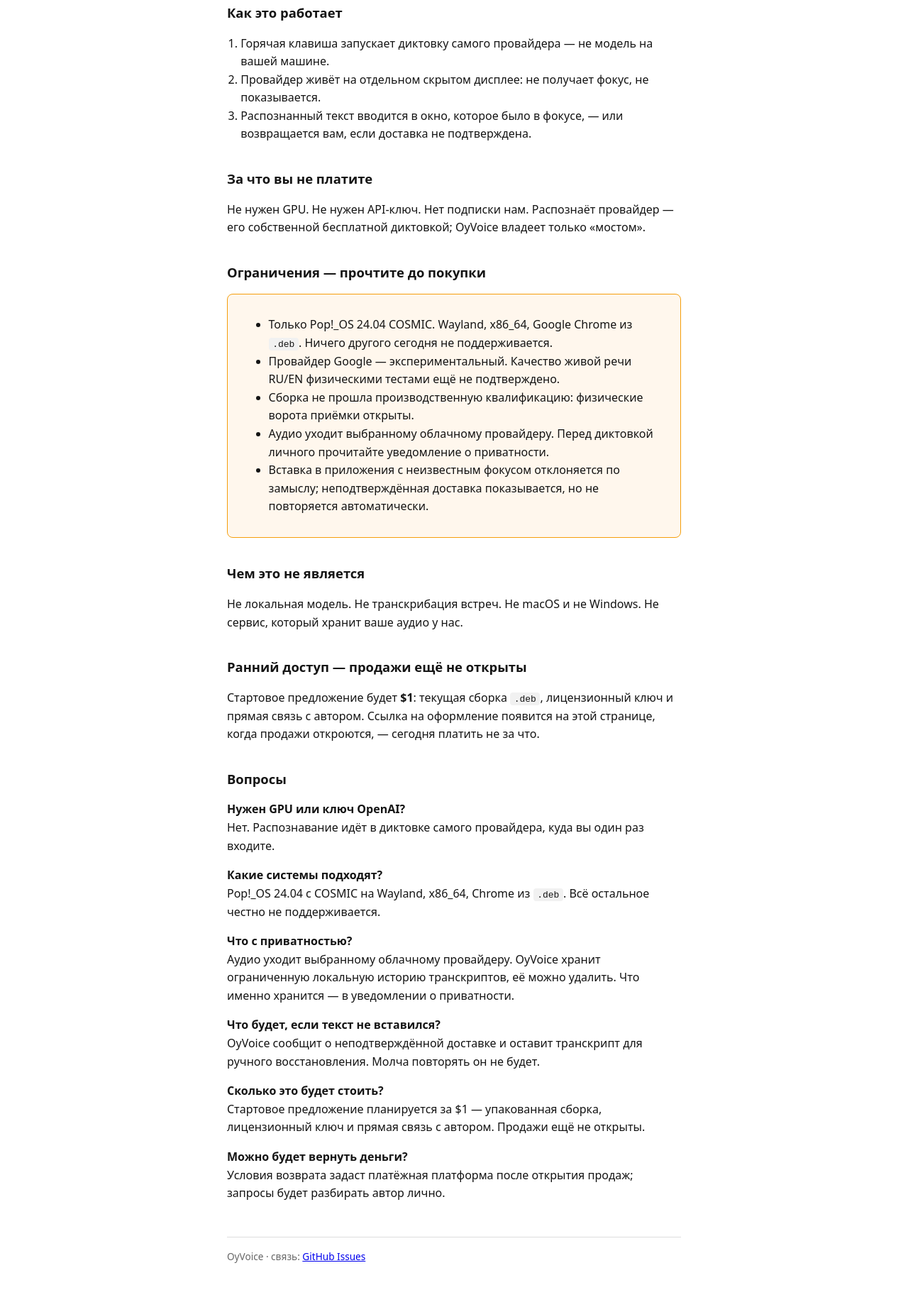
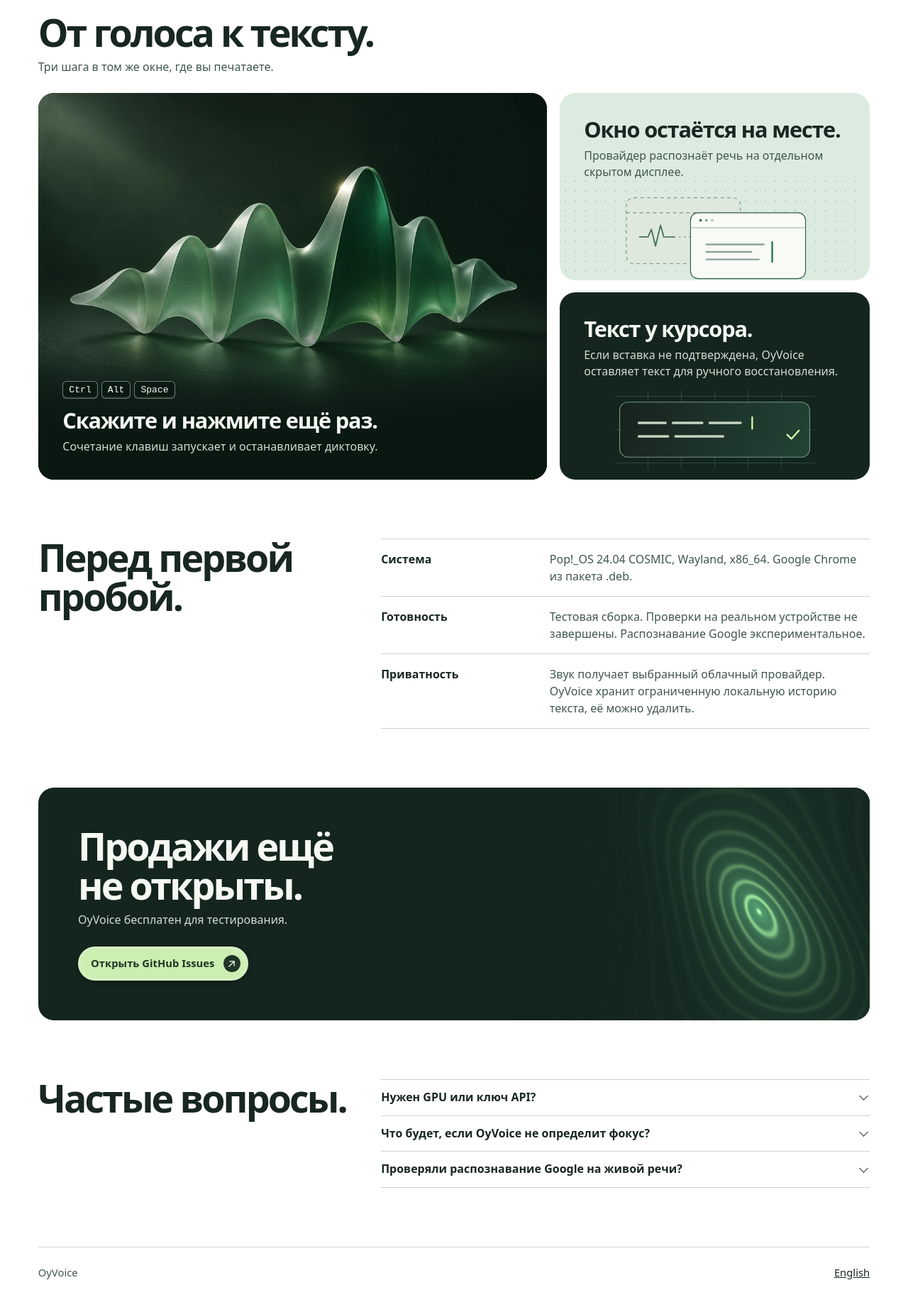
Before and after one commit to oysana/oyvoice, a plain HTML site: page ru/index.html in a window 1280 px wide. Shown: the part 216-2058 px from the top of the page at 71% size. Before the commit the page ends 2030 px from the top, so only its background shows below. Drawn offline with Linux system fonts and the light colour scheme.

Commit message:
Redesign the OyVoice storefront below the hero

```diff
--- /dev/null
+++ b/assets/storefront-shader.js
@@ -0,0 +1,79 @@
+const stage = document.querySelector(".oy-action-art canvas");
+
+if (stage) {
+  const observer = new IntersectionObserver(([entry]) => {
+    if (!entry.isIntersecting) return;
+    observer.disconnect();
+    renderStage(stage);
+  });
+  observer.observe(stage);
+}
+
+function renderStage(canvas) {
+  const gl = canvas.getContext("webgl", {alpha: false, antialias: false, powerPreference: "low-power"});
+  if (!gl) return;
+
+  const vertex = compile(gl, gl.VERTEX_SHADER, `
+    attribute vec2 point;
+    void main() { gl_Position = vec4(point, 0.0, 1.0); }
+  `);
+  const fragment = compile(gl, gl.FRAGMENT_SHADER, `
+    precision mediump float;
+    uniform vec2 size;
+
+    // Curved interference fringes recall sound propagating across a surface.
+    void main() {
+      vec2 uv = gl_FragCoord.xy / size;
+      vec2 p = (uv - vec2(.69, .47)) * vec2(1.52, 1.0);
+      p.x += .15 * sin(p.y * 4.0 + p.x * 2.1);
+      float d = length(p * vec2(1.1, .92));
+      float rings = pow(.5 + .5 * cos(d * 88.0 + 4.0 * sin(p.y * 5.0)), 4.0);
+      float glow = exp(-d * 5.2);
+      float grain = fract(sin(dot(gl_FragCoord.xy, vec2(13.31, 51.73))) * 673.18) - .5;
+      vec3 ink = vec3(.075, .145, .117);
+      vec3 green = vec3(.33, .62, .43);
+      vec3 light = vec3(.72, .85, .51);
+      vec3 color = ink + green * glow * .82 + light * rings * glow * .62;
+      gl_FragColor = vec4(color + grain * .025, 1.0);
+    }
+  `);
+  if (!vertex || !fragment) return;
+
+  const program = gl.createProgram();
+  gl.attachShader(program, vertex);
+  gl.attachShader(program, fragment);
+  gl.linkProgram(program);
+  gl.deleteShader(vertex);
+  gl.deleteShader(fragment);
+  if (!gl.getProgramParameter(program, gl.LINK_STATUS)) return;
+
+  gl.useProgram(program);
+  gl.bindBuffer(gl.ARRAY_BUFFER, gl.createBuffer());
+  gl.bufferData(gl.ARRAY_BUFFER, new Float32Array([-1, -1, 3, -1, -1, 3]), gl.STATIC_DRAW);
+  const point = gl.getAttribLocation(program, "point");
+  gl.vertexAttribPointer(point, 2, gl.FLOAT, false, 0, 0);
+  gl.enableVertexAttribArray(point);
+  const size = gl.getUniformLocation(program, "size");
+
+  const draw = new ResizeObserver(() => {
+    canvas.width = Math.min(740, canvas.clientWidth);
+    canvas.height = Math.min(450, canvas.clientHeight);
+    if (!canvas.width || !canvas.height || gl.isContextLost()) return;
+    gl.viewport(0, 0, canvas.width, canvas.height);
+    gl.uniform2f(size, canvas.width, canvas.height);
+    gl.drawArrays(gl.TRIANGLES, 0, 3);
+    canvas.setAttribute("data-rendered", "");
+  });
+  canvas.addEventListener("webglcontextlost", () => {
+    canvas.removeAttribute("data-rendered");
+    draw.disconnect();
+  }, {once: true});
+  draw.observe(canvas);
+}
+
+function compile(gl, kind, source) {
+  const shader = gl.createShader(kind);
+  gl.shaderSource(shader, source);
+  gl.compileShader(shader);
+  return gl.getShaderParameter(shader, gl.COMPILE_STATUS) ? shader : null;
+}
--- /dev/null
+++ b/assets/storefront.css
@@ -0,0 +1,328 @@
+.oy-story {
+  --content-max: 1192px;
+  --page-gutter: clamp(18px, 4.2vw, 60px);
+  --section-space: clamp(58px, 6.5vw, 96px);
+  --grid-gap: clamp(12px, 1.35vw, 20px);
+  --tile-inset: clamp(20px, 2.7vw, 40px);
+  --tile-corner: 22px;
+  --caption-gap: 8px;
+  --group-gap: 24px;
+  --copy-measure: 52ch;
+  --ink: #182720;
+  --ink-secondary: #40574c;
+  --quiet-surface: #edf1e9;
+  --accent-surface: #dcebe0;
+  --inverse-surface: #13251e;
+  --inverse-ink: #f5f9f1;
+  --inverse-secondary: #d0ded2;
+  --divider: #cbd5cc;
+  --accent-action: #cceeb1;
+  --accent-ink: #1e3525;
+  --focus: #156749;
+  --action-corner: 999px;
+  --action-stroke: rgb(255 255 255 / 40%);
+  --action-shadow: 0 3px 6px rgb(0 0 0 / 20%), inset 0 0 6px 2px rgb(255 255 255 / 24%);
+  --control-feedback: 180ms;
+  --feedback-curve: cubic-bezier(.2, .65, .3, 1);
+  --shell: min(var(--content-max), calc(100vw - 2 * var(--page-gutter)));
+
+  width: var(--shell);
+  margin-inline: calc((100% - var(--shell)) / 2);
+  margin-block: clamp(38px, 4vw, 64px) 0;
+  color: var(--ink);
+}
+
+.oy-story *, .oy-story *::before, .oy-story *::after { box-sizing: border-box; }
+
+.oy-story :where(h2, h3, p, figure, ul, dl, dd) { margin: 0; }
+.oy-story h2 { margin: 0; }
+
+.oy-story [data-design-section] + [data-design-section] { margin-block-start: var(--section-space); }
+
+.oy-story .oy-section-head { margin-block-end: var(--group-gap); }
+
+.oy-story .oy-section-head p {
+  max-width: var(--copy-measure);
+  margin-block-start: var(--caption-gap);
+  color: var(--ink-secondary);
+  font-size: 1rem;
+}
+
+.oy-story .oy-title {
+  font-size: clamp(2rem, 4.2vw, 3.75rem);
+  font-weight: 650;
+  line-height: 1.02;
+  letter-spacing: -.055em;
+  text-wrap: balance;
+}
+
+.oy-story .oy-grid {
+  display: grid;
+  grid-template-columns: minmax(0, 1.64fr) minmax(0, 1fr);
+  grid-template-rows: 1fr 1fr;
+  gap: var(--grid-gap);
+}
+
+.oy-story .oy-tile {
+  position: relative;
+  overflow: hidden;
+  border-radius: var(--tile-corner);
+  background: var(--quiet-surface);
+  color: var(--ink);
+}
+
+.oy-story .oy-tile--stage {
+  isolation: isolate;
+  grid-row: span 2;
+  min-height: clamp(440px, 42vw, 565px);
+  display: flex;
+  align-items: end;
+  background: #0f211b;
+  color: var(--inverse-ink);
+}
+
+.oy-story .oy-stage-art,
+.oy-story .oy-stage-art img {
+  position: absolute;
+  inset: 0;
+  width: 100%;
+  height: 100%;
+}
+
+.oy-story .oy-stage-art img { object-fit: cover; object-position: 55% 43%; }
+
+.oy-story .oy-tile--stage::after {
+  content: "";
+  position: absolute;
+  z-index: 0;
+  inset: 40% 0 0;
+  background: linear-gradient(180deg, transparent, rgb(9 24 17 / 97%) 92%);
+  pointer-events: none;
+}
+
+.oy-story .oy-tile-copy {
+  position: relative;
+  z-index: 1;
+  padding: var(--tile-inset);
+}
+
+.oy-story .oy-tile-copy h3 {
+  font-size: clamp(1.4rem, 2.4vw, 2.1rem);
+  font-weight: 650;
+  line-height: 1.1;
+  letter-spacing: -.038em;
+}
+
+.oy-story .oy-tile-copy p {
+  margin-block-start: var(--caption-gap);
+  color: var(--ink-secondary);
+  max-width: var(--copy-measure);
+  line-height: 1.45;
+}
+
+.oy-story .oy-tile--stage p,
+.oy-story .oy-tile--cursor p { color: var(--inverse-secondary); }
+
+.oy-story .oy-keys {
+  display: inline-flex;
+  flex-wrap: wrap;
+  gap: 5px;
+  margin-block-end: 14px;
+}
+
+.oy-story kbd {
+  padding: 2px 8px;
+  border: 1px solid rgb(240 255 241 / 44%);
+  border-radius: 6px;
+  background: rgb(9 24 17 / 82%);
+  color: var(--inverse-ink);
+  box-shadow: inset 0 -2px 0 rgb(240 255 241 / 10%);
+  font: 500 .82rem/1.45 ui-monospace, monospace;
+}
+
+.oy-story .oy-tile--diagram {
+  display: flex;
+  flex-direction: column;
+  justify-content: space-between;
+  background: var(--accent-surface);
+}
+
+.oy-story .oy-tile--cursor {
+  background: var(--inverse-surface);
+  color: var(--inverse-ink);
+}
+
+.oy-story .oy-tile--diagram .oy-tile-copy { padding-block-end: 0; }
+
+.oy-story .oy-diagram {
+  display: block;
+  width: 100%;
+  height: clamp(104px, 11vw, 154px);
+  object-fit: contain;
+  object-position: center bottom;
+}
+
+.oy-story .oy-editorial {
+  display: grid;
+  grid-template-columns: minmax(0, .8fr) minmax(0, 1.2fr);
+  gap: var(--group-gap);
+  align-items: start;
+}
+
+.oy-story .oy-facts { border-block-start: 1px solid var(--divider); }
+.oy-story .oy-facts > div {
+  padding-block: 16px;
+  border-block-end: 1px solid var(--divider);
+  display: grid;
+  grid-template-columns: minmax(0, 1fr) minmax(0, 2fr);
+  gap: 12px;
+}
+.oy-story .oy-facts dt { font-weight: 650; }
+.oy-story .oy-facts dd { color: var(--ink-secondary); line-height: 1.5; }
+
+.oy-story .oy-action {
+  display: grid;
+  grid-template-columns: minmax(0, 1.32fr) minmax(0, 1fr);
+  min-height: 280px;
+  border-radius: var(--tile-corner);
+  overflow: hidden;
+  background: var(--inverse-surface);
+  color: var(--inverse-ink);
+  position: relative;
+}
+
+.oy-story .oy-action-copy {
+  align-self: center;
+  z-index: 1;
+  padding: clamp(24px, 4.4vw, 64px);
+}
+
+.oy-story .oy-action-copy p {
+  margin-block: var(--caption-gap) var(--group-gap);
+  color: var(--inverse-secondary);
+}
+
+.oy-story .oy-action-art {
+  position: relative;
+  overflow: hidden;
+  min-height: 155px;
+  background:
+    radial-gradient(ellipse at 77% 46%, #b7d994 0%, #60966c 19%, transparent 54%),
+    radial-gradient(ellipse at 76% 80%, #4b795c, var(--inverse-surface) 71%);
+}
+
+.oy-story .oy-action-art::after {
+  content: "";
+  position: absolute;
+  inset: 0;
+  background: linear-gradient(90deg, var(--inverse-surface), transparent 60%);
+  pointer-events: none;
+}
+
+.oy-story .oy-action-art canvas {
+  position: absolute;
+  inset: 0;
+  width: 100%;
+  height: 100%;
+  visibility: hidden;
+}
+
+.oy-story .oy-action-art canvas[data-rendered] { visibility: visible; }
+
+.oy-story .oy-button {
+  display: inline-flex;
+  min-height: 48px;
+  align-items: center;
+  justify-content: center;
+  padding: 9px 10px 9px 17px;
+  gap: 13px;
+  border: 1px solid var(--action-stroke);
+  border-radius: var(--action-corner);
+  background: var(--accent-action);
+  color: var(--accent-ink);
+  box-shadow: var(--action-shadow);
+  text-decoration: none;
+  font-size: .925rem;
+  font-weight: 650;
+  line-height: 1.2;
+  transition: filter var(--control-feedback) var(--feedback-curve), transform var(--control-feedback) var(--feedback-curve);
+}
+
+.oy-story .oy-button svg {
+  flex: 0 0 24px;
+  height: 24px;
+  border-radius: var(--action-corner);
+  padding: 4px;
+  color: var(--inverse-ink);
+  background: var(--accent-ink);
+}
+
+.oy-story .oy-button:hover { filter: brightness(1.08); transform: translateY(-1px); }
+.oy-story .oy-button:active { filter: brightness(.93); transform: translateY(1px); }
+.oy-story :where(a, summary):focus-visible { outline: 2px solid var(--focus); outline-offset: 4px; }
+.oy-story .oy-button:focus-visible { outline-color: var(--inverse-ink); }
+
+.oy-story .oy-faq {
+  display: grid;
+  grid-template-columns: minmax(0, .8fr) minmax(0, 1.2fr);
+  align-items: start;
+  gap: var(--group-gap);
+}
+.oy-story .oy-faq-list { border-block-start: 1px solid var(--divider); }
+.oy-story .oy-faq details { border-block-end: 1px solid var(--divider); }
+.oy-story .oy-faq summary {
+  min-height: 48px;
+  padding-block: 12px;
+  list-style: none;
+  cursor: pointer;
+  display: flex;
+  gap: 14px;
+  align-items: center;
+  justify-content: space-between;
+  font-weight: 620;
+}
+.oy-story .oy-faq summary::-webkit-details-marker { display: none; }
+.oy-story .oy-faq summary::after {
+  content: "";
+  width: 9px;
+  height: 9px;
+  flex: 0 0 9px;
+  border-inline-end: 1.5px solid currentColor;
+  border-block-end: 1.5px solid currentColor;
+  margin-inline: 4px;
+  transform: translateY(-2px) rotate(45deg);
+}
+.oy-story .oy-faq details[open] summary::after { transform: translateY(2px) rotate(225deg); }
+.oy-story .oy-faq details p { padding-block: 0 16px; color: var(--ink-secondary); }
+
+.oy-story .oy-footer {
+  display: flex;
+  justify-content: space-between;
+  align-items: center;
+  flex-wrap: wrap;
+  gap: 8px var(--group-gap);
+  margin-block-start: var(--section-space);
+  padding-block-start: 14px;
+  border-block-start: 1px solid var(--divider);
+  color: var(--ink-secondary);
+  font-size: .925rem;
+}
+
+.oy-story .oy-footer a { display: inline-flex; align-items: center; min-height: 44px; color: var(--ink); }
+
+@media (max-width: 740px) {
+  .oy-story .oy-grid,
+  .oy-story .oy-editorial,
+  .oy-story .oy-action,
+  .oy-story .oy-faq { grid-template-columns: minmax(0, 1fr); grid-template-rows: auto; }
+
+  .oy-story .oy-tile--stage { grid-row: auto; min-height: max(340px, 105vw - 74px); }
+  .oy-story .oy-stage-art img { object-position: 56% 48%; }
+  .oy-story .oy-tile--diagram { min-height: 200px; }
+  .oy-story .oy-diagram { max-height: 128px; }
+  .oy-story .oy-action-art::after { background: linear-gradient(var(--inverse-surface), transparent 65%); }
+}
+
+@media (prefers-reduced-motion: reduce) {
+  .oy-story .oy-button { transition: none; transform: none; }
+}
--- a/ru/index.html
+++ b/ru/index.html
@@ -4,11 +4,11 @@
 <meta charset="utf-8">
 <meta name="viewport" content="width=device-width, initial-scale=1">
 <title>OyVoice — диктовка для Pop!_OS COSMIC</title>
-<meta name="description" content="Диктовка в любое приложение Linux, не выходя из него. Ctrl+Alt+Space запускает речь провайдера на скрытом дисплее, текст встаёт туда, где был курсор. Pop!_OS 24.04 COSMIC.">
-<link rel="alternate" hreflang="en" href="/">
-<link rel="alternate" hreflang="ru" href="/ru/">
+<meta name="description" content="Диктовка для Pop!_OS 24.04 COSMIC. Ctrl+Alt+Space запускает диктовку через облачного провайдера и возвращает текст в поле ввода.">
+<link rel="alternate" hreflang="en" href="https://oysana.github.io/oyvoice/">
+<link rel="alternate" hreflang="ru" href="https://oysana.github.io/oyvoice/ru/">
 <meta property="og:title" content="OyVoice — диктовка для Pop!_OS COSMIC">
-<meta property="og:description" content="Ctrl+Alt+Space, сказали, ещё раз — текст в поле, где вы уже печатали. Окно провайдера на рабочем столе не появляется.">
+<meta property="og:description" content="Диктовка для Pop!_OS 24.04 COSMIC. Ctrl+Alt+Space запускает диктовку через облачного провайдера и возвращает текст в поле ввода.">
 <meta property="og:type" content="website">
 <script type="application/ld+json">
 {
@@ -16,97 +16,95 @@
   "@type": "SoftwareApplication",
   "name": "OyVoice",
   "operatingSystem": "Pop!_OS 24.04 COSMIC (Wayland, x86_64)",
-  "applicationCategory": "UtilitiesApplication",
-  "offers": {"@type": "Offer", "price": "1.00", "priceCurrency": "USD",
-             "description": "Ранний доступ: загрузка сборки .deb, лицензионный ключ, прямая связь с автором"}
+  "applicationCategory": "UtilitiesApplication"
 }
 </script>
 <style>
   body{font-family:system-ui,sans-serif;max-width:640px;margin:2rem auto;
        padding:0 1.2rem;line-height:1.6;color:#141414}
   h1{font-size:1.9rem;line-height:1.25;margin-bottom:.4rem}
-  h2{font-size:1.15rem;margin-top:2.2rem}
   .sub{font-size:1.1rem;color:#333}
-  .limits{background:#fff7ed;border:1px solid #f59e0b;border-radius:8px;
-          padding:.9rem 1.1rem}
-  .cta{display:inline-block;margin-top:1.2rem;padding:.8rem 1.8rem;
-       background:#111;color:#fff;text-decoration:none;border-radius:8px;
-       font-size:1.05rem}
-  .cta2{margin-left:1rem;color:#333}
-  footer{margin-top:3rem;color:#666;font-size:.85rem;
-         border-top:1px solid #ddd;padding-top:1rem}
   code{background:#f1f1f1;padding:.1rem .35rem;border-radius:4px}
-  ol.plain{padding-left:1.2rem}
 </style>
+<link rel="stylesheet" href="../assets/storefront.css">
+<script type="module" src="../assets/storefront-shader.js"></script>
 </head>
 <body>
+<main>
 <h1>OyVoice — диктовка для Pop!_OS COSMIC</h1>
 <p class="sub">Нажали <code>Ctrl+Alt+Space</code>, сказали, нажали ещё раз —
 текст в том поле, где вы уже печатали. Окно провайдера на рабочем столе не
 появляется.</p>
 
-<h2>Как это работает</h2>
-<ol class="plain">
-<li>Горячая клавиша запускает диктовку самого провайдера — не модель на вашей
-машине.</li>
-<li>Провайдер живёт на отдельном скрытом дисплее: не получает фокус, не
-показывается.</li>
-<li>Распознанный текст вводится в окно, которое было в фокусе, — или
-возвращается вам, если доставка не подтверждена.</li>
-</ol>
+<div class="oy-story">
+  <section data-design-section="bento" aria-labelledby="how-title">
+    <header class="oy-section-head">
+      <h2 id="how-title" class="oy-title">От голоса к тексту.</h2>
+      <p>Три шага в том же окне, где вы печатаете.</p>
+    </header>
+    <div class="oy-grid">
+      <article class="oy-tile oy-tile--stage">
+        <picture class="oy-stage-art" data-design-visual>
+          <source media="(max-width: 740px)" srcset="../assets/voice-wave-small.webp">
+          <img src="../assets/voice-wave.webp" width="1280" height="853" alt="">
+        </picture>
+        <div class="oy-tile-copy">
+          <span class="oy-keys"><kbd>Ctrl</kbd><kbd>Alt</kbd><kbd>Space</kbd></span>
+          <h3>Скажите и нажмите ещё раз.</h3>
+          <p>Сочетание клавиш запускает и останавливает диктовку.</p>
+        </div>
+      </article>
+      <article class="oy-tile oy-tile--diagram">
+        <div class="oy-tile-copy">
+          <h3>Окно остаётся на месте.</h3>
+          <p>Провайдер распознаёт речь на отдельном скрытом дисплее.</p>
+        </div>
+        <img class="oy-diagram" data-design-visual src="../assets/private-display.svg" width="360" height="120" alt="">
+      </article>
+      <article class="oy-tile oy-tile--diagram oy-tile--cursor">
+        <div class="oy-tile-copy">
+          <h3>Текст у курсора.</h3>
+          <p>Если вставка не подтверждена, OyVoice оставляет текст для ручного восстановления.</p>
+        </div>
+        <img class="oy-diagram" data-design-visual src="../assets/cursor.svg" width="360" height="120" alt="">
+      </article>
+    </div>
+  </section>
 
-<h2>За что вы не платите</h2>
-<p>Не нужен GPU. Не нужен API-ключ. Нет подписки нам. Распознаёт провайдер —
-его собственной бесплатной диктовкой; OyVoice владеет только «мостом».</p>
+  <section class="oy-editorial" data-design-section="editorial" aria-labelledby="requirements-title">
+    <h2 id="requirements-title" class="oy-title">Перед первой пробой.</h2>
+    <dl class="oy-facts">
+      <div><dt>Система</dt><dd>Pop!_OS 24.04 COSMIC, Wayland, x86_64. Google Chrome из пакета .deb.</dd></div>
+      <div><dt>Готовность</dt><dd>Тестовая сборка. Проверки на реальном устройстве не завершены. Распознавание Google экспериментальное.</dd></div>
+      <div><dt>Приватность</dt><dd>Звук получает выбранный облачный провайдер. OyVoice хранит ограниченную локальную историю текста, её можно удалить.</dd></div>
+    </dl>
+  </section>
 
-<h2>Ограничения — прочтите до покупки</h2>
-<div class="limits"><ul>
-<li>Только Pop!_OS 24.04 COSMIC. Wayland, x86_64, Google Chrome из
-<code>.deb</code>. Ничего другого сегодня не поддерживается.</li>
-<li>Провайдер Google — экспериментальный. Качество живой речи RU/EN физическими
-тестами ещё не подтверждено.</li>
-<li>Сборка не прошла производственную квалификацию: физические ворота приёмки
-открыты.</li>
-<li>Аудио уходит выбранному облачному провайдеру. Перед диктовкой личного
-прочитайте уведомление о приватности.</li>
-<li>Вставка в приложения с неизвестным фокусом отклоняется по замыслу;
-неподтверждённая доставка показывается, но не повторяется автоматически.</li>
-</ul></div>
+  <section class="oy-action" data-design-section="action" aria-labelledby="status-title">
+    <div class="oy-action-copy">
+      <h2 id="status-title" class="oy-title" data-design-heading>Продажи ещё не открыты.</h2>
+      <p>OyVoice бесплатен для тестирования.</p>
+      <a class="oy-button" data-design-primary href="https://github.com/oysana/oyvoice/issues">
+        Открыть GitHub Issues
+        <svg aria-hidden="true" viewBox="0 0 20 20" fill="none"><path d="M5 15 14 6M6 6h8v8" stroke="currentColor" stroke-width="1.6" stroke-linecap="round" stroke-linejoin="round"/></svg>
+      </a>
+    </div>
+    <div class="oy-action-art" data-design-visual aria-hidden="true"><canvas width="512" height="256"></canvas></div>
+  </section>
 
-<h2>Чем это не является</h2>
-<p>Не локальная модель. Не транскрибация встреч. Не macOS и не Windows. Не
-сервис, который хранит ваше аудио у нас.</p>
-
-<h2>Ранний доступ — продажи ещё не открыты</h2>
-<p>Стартовое предложение будет <strong>$1</strong>: текущая сборка
-<code>.deb</code>, лицензионный ключ и прямая связь с автором. Ссылка на
-оформление появится на этой странице, когда продажи откроются, — сегодня
-платить не за что.</p>
-
-<h2>Вопросы</h2>
-<p><strong>Нужен GPU или ключ OpenAI?</strong><br>
-Нет. Распознавание идёт в диктовке самого провайдера, куда вы один раз
-входите.</p>
-<p><strong>Какие системы подходят?</strong><br>
-Pop!_OS 24.04 с COSMIC на Wayland, x86_64, Chrome из <code>.deb</code>. Всё
-остальное честно не поддерживается.</p>
-<p><strong>Что с приватностью?</strong><br>
-Аудио уходит выбранному облачному провайдеру. OyVoice хранит ограниченную
-локальную историю транскриптов, её можно удалить. Что именно хранится — в
-уведомлении о приватности.</p>
-<p><strong>Что будет, если текст не вставился?</strong><br>
-OyVoice сообщит о неподтверждённой доставке и оставит транскрипт для ручного
-восстановления. Молча повторять он не будет.</p>
-<p><strong>Сколько это будет стоить?</strong><br>
-Стартовое предложение планируется за $1 — упакованная сборка, лицензионный
-ключ и прямая связь с автором. Продажи ещё не открыты.</p>
-<p><strong>Можно будет вернуть деньги?</strong><br>
-Условия возврата задаст платёжная платформа после открытия продаж; запросы
-будет разбирать автор лично.</p>
-
-<footer>
-OyVoice · связь: <a href="https://github.com/oysana/oyvoice/issues">GitHub
-Issues</a>
-</footer>
+  <section class="oy-faq" data-design-section="faq" aria-labelledby="faq-title">
+    <h2 id="faq-title" class="oy-title">Частые вопросы.</h2>
+    <div class="oy-faq-list">
+      <details><summary>Нужен GPU или ключ API?</summary><p>Нет. Речь распознаёт выбранный облачный провайдер. Для провайдера ChatGPT нужен вход в аккаунт.</p></details>
+      <details><summary>Что будет, если OyVoice не определит фокус?</summary><p>OyVoice отклоняет вставку в неизвестное поле. Если вставка не подтверждена, он сообщит об этом и оставит текст для ручного восстановления.</p></details>
+      <details><summary>Проверяли распознавание Google на живой речи?</summary><p>Провайдер экспериментальный. Проверки живой русской и английской речи на реальном устройстве ещё впереди.</p></details>
+    </div>
+  </section>
+  <footer class="oy-footer" role="contentinfo">
+    <span>OyVoice</span>
+    <a href="../" hreflang="en" lang="en" aria-label="Открыть страницу на английском">English</a>
+  </footer>
+</div>
+</main>
 </body>
 </html>
```
Also changed, not shown: index.html (+75 -75 lines), assets/cursor.svg (added), assets/private-display.svg (added), assets/voice-wave-small.webp (added), assets/voice-wave.webp (added), 3 other files.
